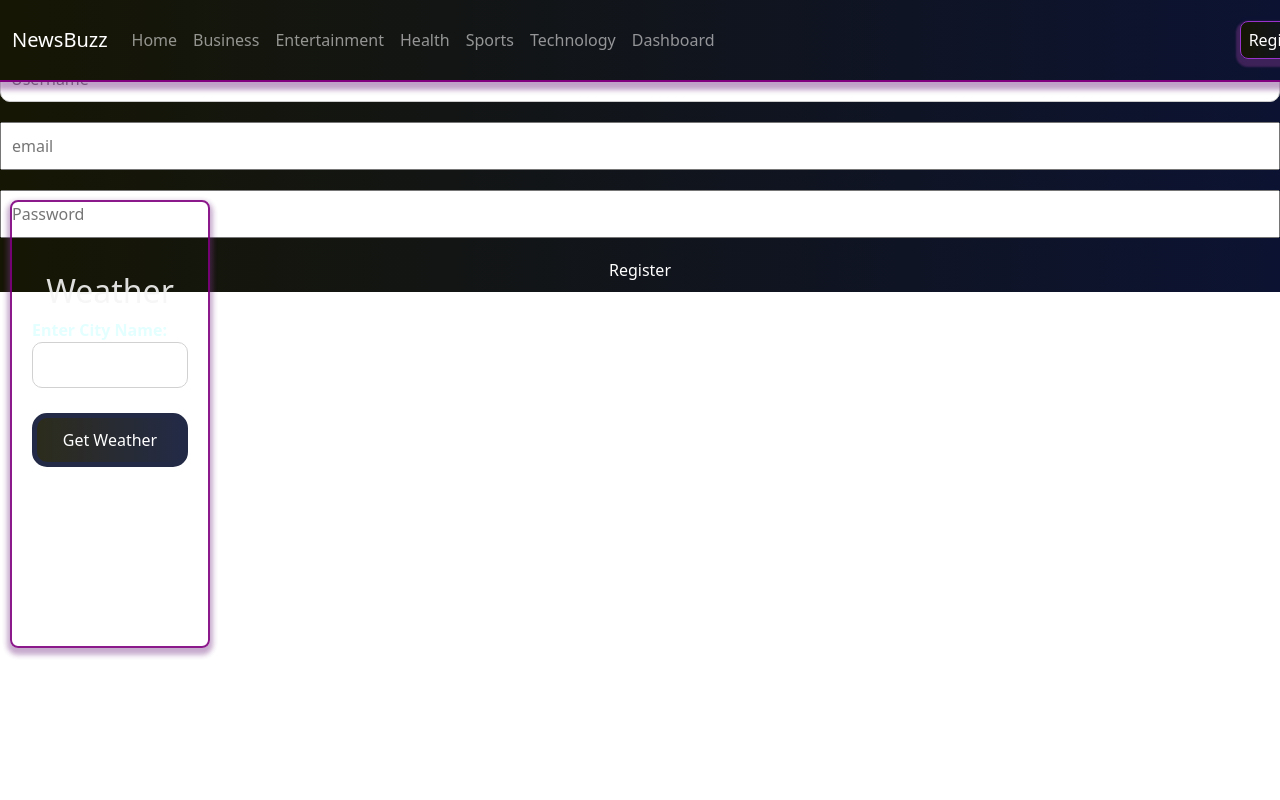
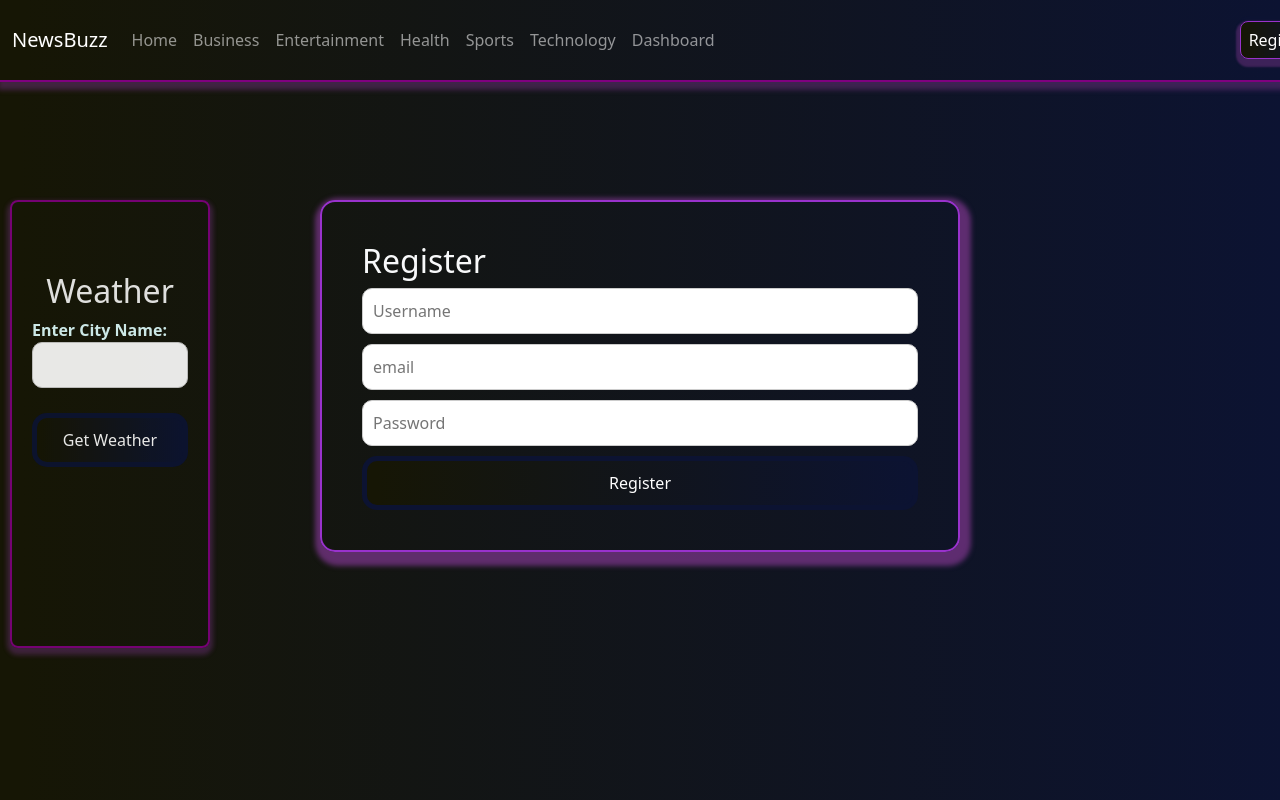
Before and after one commit to Nilay-rawal1/NewsBuzz, a React (Create React App) app: page /register in a window 1280 px wide. Shown: the top 800 px of the page. Built offline with nearby package versions, Linux system fonts and the light colour scheme; no server answers.

Commit message:
css done

```diff
--- a/src/components/login&register/Login.css
+++ b/src/components/login&register/Login.css
@@ -2,6 +2,7 @@
 .contres {
     max-width: 400px;
     margin: auto;
+    height: 100vh;
     margin-top: 100px;
     padding: 20px;
   }
--- a/src/components/login&register/Register.css
+++ b/src/components/login&register/Register.css
@@ -1,52 +1,46 @@
 /* Register.css */
-.h
-.register-form {
-  margin-left: 20vw;
-  max-width: 800px;
-  height: 37.97em;
-  padding-top: 100px;
-  align-items: center;
+.boxx{
+  box-shadow: 3px 6px 5px 8px rgba(119, 53, 136, 0.759) !important;
+  border: 2px solid darkorchid;
+  border-radius: 15px ;
+  padding: 40px;
+}
+.register_name{
+
+
+  margin-right: 25vw;
+  margin-left:25vw;
+  margin-top: 25vh;
+  height: 100vh;
 }
 
-.borform {
-  align-items: center;
+input {
+
+  width: 100%;
+  padding: 10px;
+  border: 1px solid #ccc;
+  border-radius: 10px;
+  margin-bottom: 10px;
+}
+.contres {
+    max-width: 800px;
+    height: 100vh;
+    padding-top: 100px;
+    align-items: center;
+  }
+
+.borform{
+  align-items: center ;
   box-shadow: 3px 6px 5px 8px rgba(119, 53, 136, 0.759) !important;
   width: 490px;
   padding: 40px;
   margin-bottom: 30px;
   border: 2px solid darkorchid;
-  border-radius: 15px;
+  border-radius: 15px ;
 }
 
-.text {
+.text{
   color: orchid;
-  text-shadow: 3px 6px 5px 8px rgba(119, 53, 136, 0.759);
+  text-shadow: 3px 6px 5px 8px rgba(119, 53, 136, 0.759) ;
   font-family: 'Times New Roman', Times, serif;
 }
-
-.register-form h2 {
-  color: orchid;
-  text-shadow: 3px 6px 5px 8px rgba(119, 53, 136, 0.759);
-  font-family: 'Times New Roman', Times, serif;
-}
-
-.register-form input {
-  width: 100%;
-  padding: 10px;
-  margin: 10px 0;
-  box-sizing: border-box;
-}
-
-.register-form button {
-  width: 100%;
-  padding: 10px;
-  background-color: darkorchid;
-  color: white;
-  border: none;
-  border-radius: 5px;
-  cursor: pointer;
-}
-
-.register-form button:hover {
-  background-color: purple;
-}
--- a/src/components/login&register/Register.js
+++ b/src/components/login&register/Register.js
@@ -26,8 +26,9 @@ const Register = () => {
   };
 
   return (
-    <div className='register-form'>
-      <h2>Register</h2>
+    <div className='register_name'>
+      <div className='boxx'>
+      <h2 className='text-light'>Register</h2>
       <input
         type="text"
         placeholder="Username"
@@ -47,6 +48,7 @@ const Register = () => {
         onChange={(e) => setPassword(e.target.value)}
       />
       <button onClick={handleRegister}>Register</button>
+      </div>
     </div>
   );
 };
```
